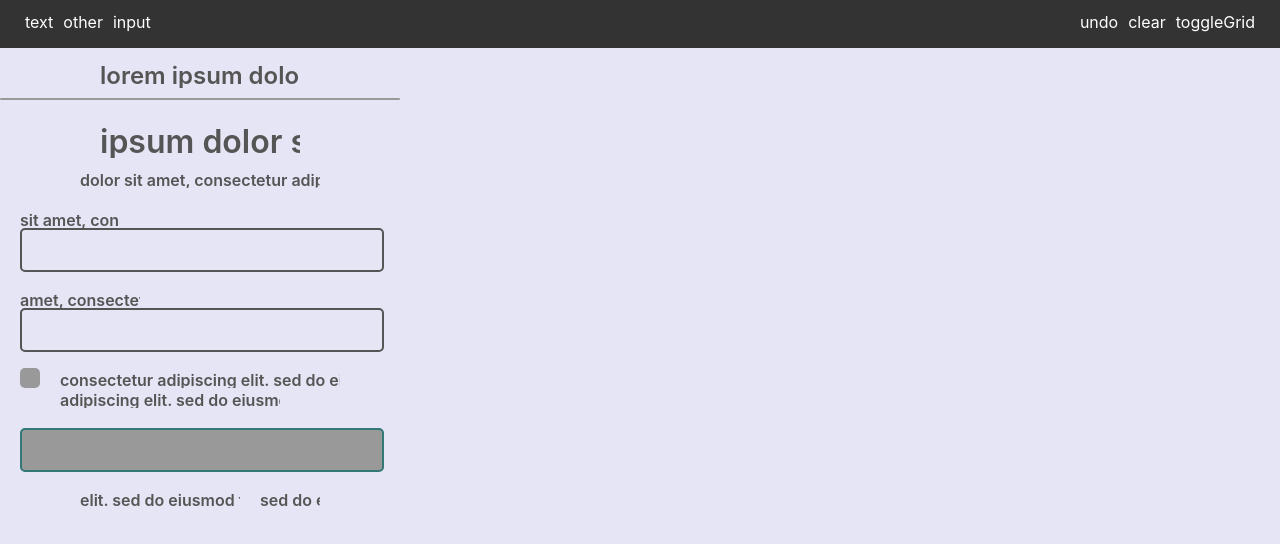
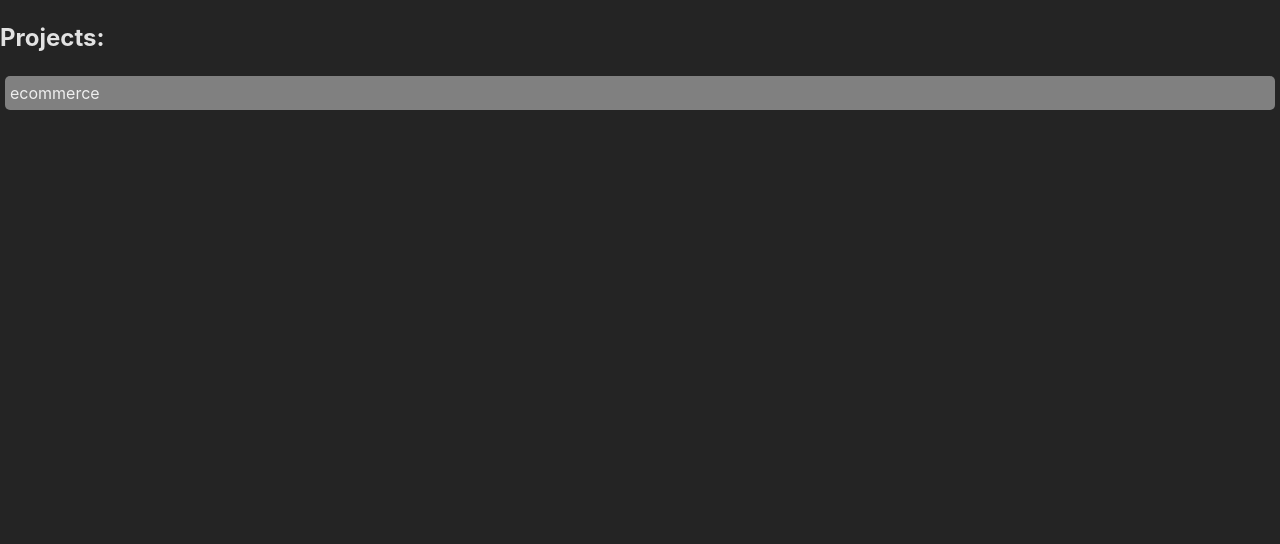
Before and after one commit to Johan-Melin/sketch-ui, a React (Vite) app: page / in a window 1280 px wide. Shown: the top 544 px of the page. Built offline with nearby package versions, Linux system fonts and the light colour scheme.

Commit message:
add project menu

```diff
--- a/src/App.jsx
+++ b/src/App.jsx
@@ -2,15 +2,22 @@ import './App.css'
 import { useState } from 'react';
 import TopBar from './components/TopBar'
 import Canvas from './components/Canvas'
+import ProjectMenu from './components/ProjectMenu'
 
 function App() {
+  const [screenSelect, ] = useState(null);
   const [selectedTool, setSelectedTool] = useState(null);
   const [selectedAction, setSelectedAction] = useState(null);
 
   return (
     <div className="app">
-      <TopBar selectedTool={selectedTool} onToolChange={setSelectedTool} onActionChange={setSelectedAction} />
-      <Canvas selectedTool={selectedTool} selectedAction={selectedAction} setSelectedAction={setSelectedAction} />
+      {!screenSelect
+      ? <ProjectMenu />
+      : <>
+        <TopBar selectedTool={selectedTool} onToolChange={setSelectedTool} onActionChange={setSelectedAction} />
+        <Canvas selectedTool={selectedTool} selectedAction={selectedAction} setSelectedAction={setSelectedAction} />
+      </>
+      }
     </div>
   )
 }
--- a/src/components/Canvas.jsx
+++ b/src/components/Canvas.jsx
@@ -7,8 +7,9 @@ import screens from '../rectData.js';
 
 export default function Canvas({selectedTool, selectedAction, setSelectedAction}) {
   const gridSize = CONSTANTS.GRID_SIZE;
+  const currentProject = 0;
   const [currentScreen, setCurrentScreen] = useState(0);
-  const [rectData, setRectData] = useState(screens[currentScreen]);
+  const [rectData, setRectData] = useState(screens[currentProject].rect[currentScreen]);
   const [showGrid, setShowGrid] = useState(false);
   const [currentIndex, setCurrentIndex] = useState(-1);
 
@@ -29,7 +30,7 @@ export default function Canvas({selectedTool, selectedAction, setSelectedAction}
   }, [coordinates, drawStart, selectedTool, currentIndex]);
 
   useEffect(() => {
-    setRectData(screens[currentScreen]);
+    setRectData(screens[currentProject].rect[currentScreen]);
   }, [currentScreen]);
 
   useEffect(() => {
--- /dev/null
+++ b/src/components/ProjectMenu.jsx
@@ -0,0 +1,54 @@
+import styles from './ProjectMenu.module.css';
+import data from '../rectData.js';
+import { useState } from 'react';
+
+const ProjectMenu = () => {
+  const [selectedProject, setSelectedProject] = useState(null);
+
+  const handleProjectClick = (projectId) => {
+    setSelectedProject(projectId);
+  };
+
+  const handleBackClick = () => {
+    setSelectedProject(null);
+  };
+
+  return (
+    <div>
+      {!selectedProject ? (
+        <div>
+          <h2>Projects:</h2>
+          <div>
+            {data.map((project) => (
+              <div className={styles.item} key={project.id} onClick={() => handleProjectClick(project.id)}>
+                {project.name}
+              </div>
+            ))}
+          </div>
+        </div>
+      ) : (
+        <>
+          <button onClick={handleBackClick}>Back</button>
+          <RectList projectId={selectedProject} />
+        </>
+      )}
+    </div>
+  );
+};
+
+const RectList = ({ projectId }) => {
+  const project = data.find((item) => item.id === projectId);
+
+  return (
+    <div>
+      <h3>{project.name}:</h3>
+      <div>
+        {project.rect.map((rect, index) => (
+          <div className={styles.item} key={index}>{rect.name}</div>
+        ))}
+      </div>
+    </div>
+  );
+};
+
+export default ProjectMenu;
--- /dev/null
+++ b/src/components/ProjectMenu.module.css
@@ -0,0 +1,7 @@
+.item {
+    cursor: pointer;
+    background-color: gray;
+    margin: 5px;
+    padding: 5px;
+    border-radius: 5px;
+}
--- a/src/rectData.js
+++ b/src/rectData.js
@@ -1,4 +1,8 @@
-const rect = [
+const data = [
+  {
+    name: "ecommerce",
+    id: "gfdD",
+    rect: [
     {
       name: "sign in",
       text: [
@@ -47,6 +51,7 @@ const rect = [
         {x: 1, y: 17, w: 8.5, h: 8.5},
         {x: 10.5, y: 17, w: 8.5, h: 8.5},
       ],
+    }]
   }
 ]
 
@@ -71,4 +76,4 @@ const rect = [
     ],
   }*/
 
-  export default rect;
+  export default data;
```
Lines whose indentation alone changed are shown as unchanged.
